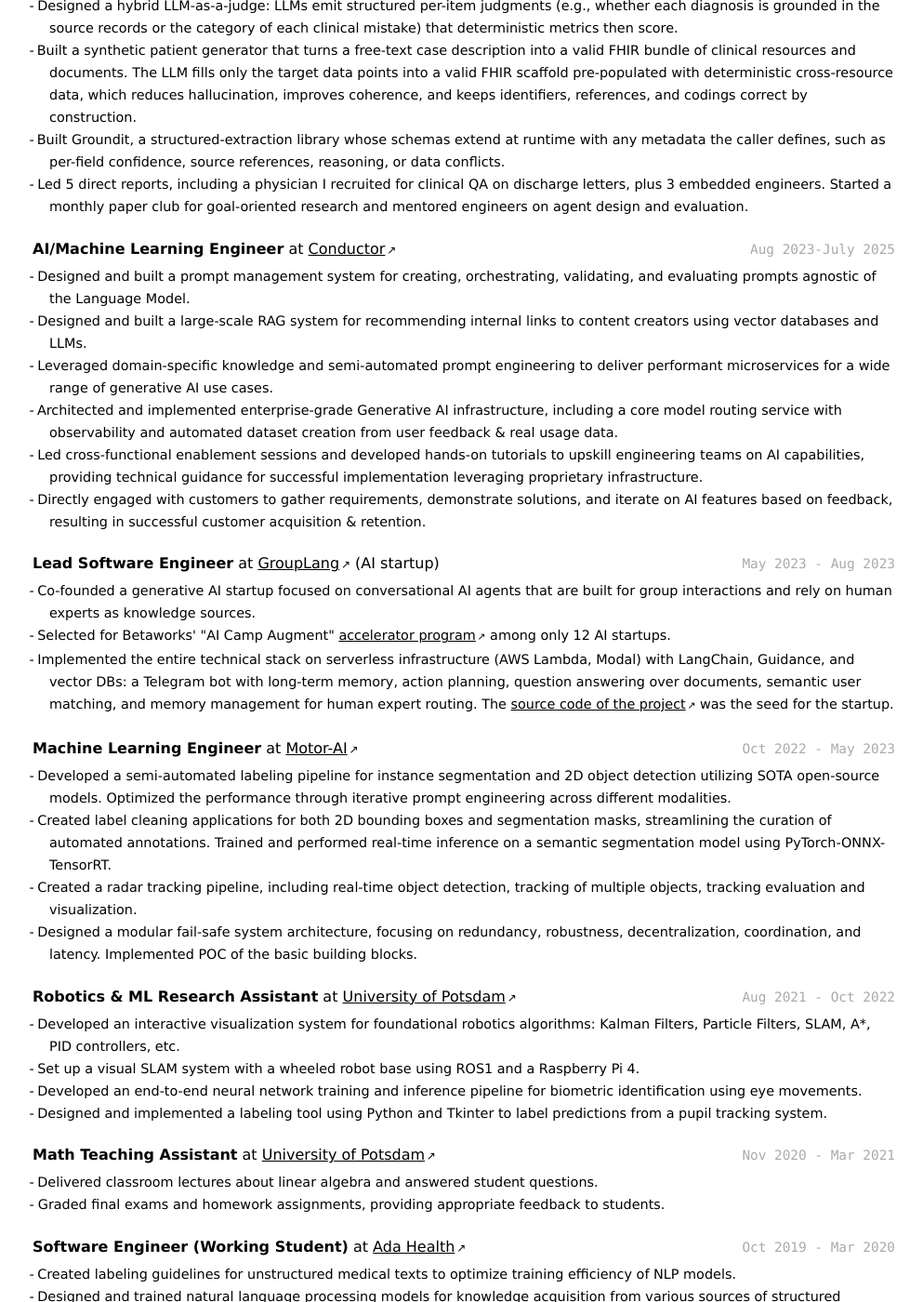
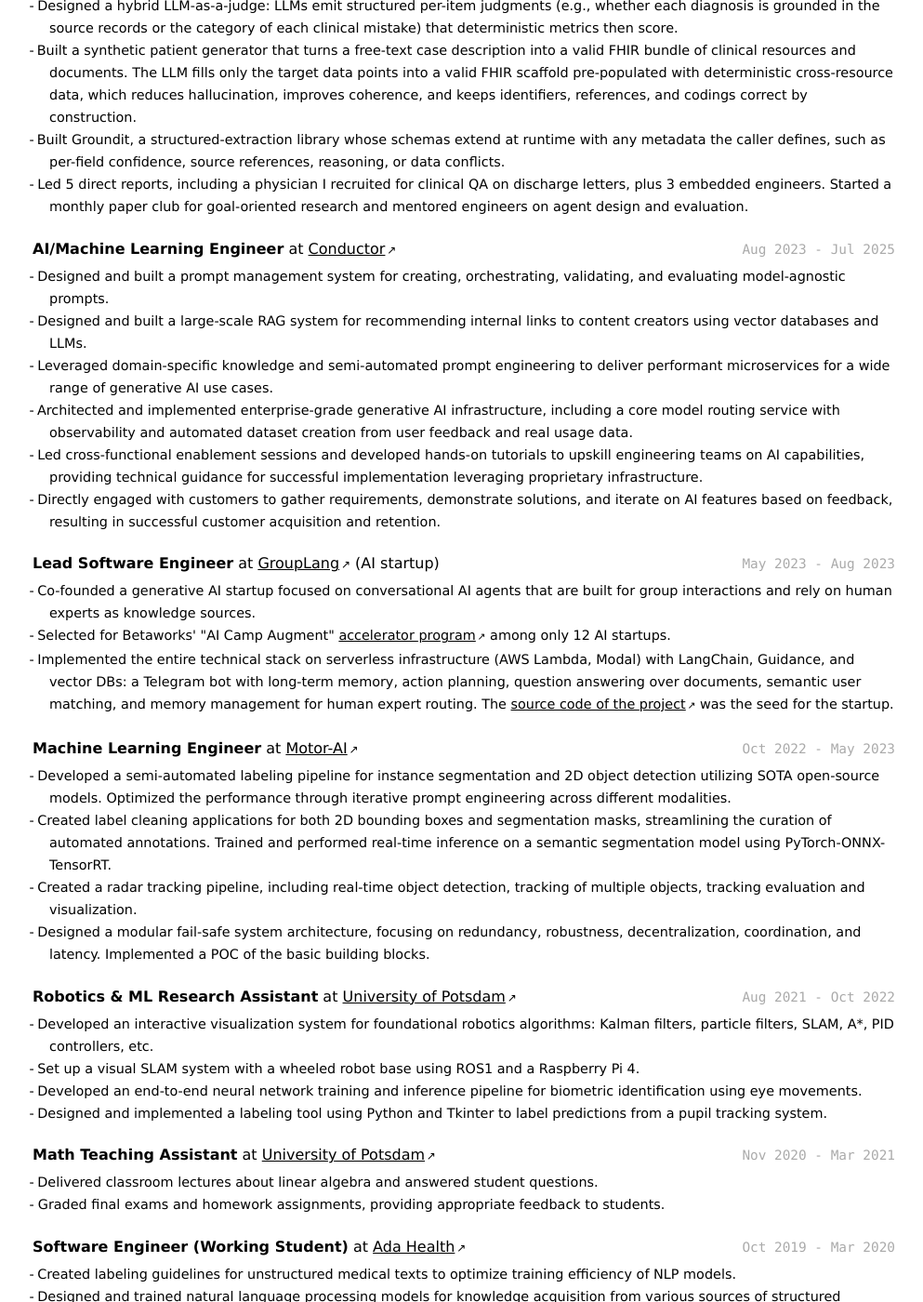
Before and after one commit to Sam1320/Sam1320.github.io, a Jekyll site: the page resume.html, which Jekyll copies as it is, in a window 1280 px wide and 1400 px high, scrolled down 736 px. Shown: the whole window at 93% size, without its empty margins (149-1142 px from the left). Built offline with Jekyll 4.4.1, drawn with Linux system fonts in a browser that asks for light colours; some of the changed text lies outside the part shown.

Commit message:
fix: refine date formatting, correct thesis capitalization, and enhance clarity in work experience descriptions in resume

```diff
--- a/resume.html
+++ b/resume.html
@@ -20,23 +20,23 @@
 
             <h2 id="education">Education</h2>
 
-            <p><code class="language-plaintext highlighter-rouge">2019-2022</code>
+            <p><code class="language-plaintext highlighter-rouge">2019 - 2022</code>
             <strong>BSc. Informatics and Computational Science</strong>
             <em>University of Potsdam, Germany</em></p>
 
             <p><em>Thesis: <a href="https://github.com/Sam1320/robolab">A Simulation Environment</a> for Visualizing Foundational Artificial Intelligence Methods of Localization, Mapping, Planning and Control with Application in Robotic Systems.</em>
             <!-- GPA: 3.7 --></p>
 
-            <p><code class="language-plaintext highlighter-rouge">2012-2018</code>
+            <p><code class="language-plaintext highlighter-rouge">2012 - 2018</code>
             <strong>Bachelor of Medicine</strong>
             <em>University of Carabobo, Venezuela</em></p>
 
-            <p><em>Thesis: In-vitro Effect of Croton Malambo and Croton Micans on Human Cancer Cell Lines and their Interaction with Chemotherapeutic Drugs.</em>
+            <p><em>Thesis: In Vitro Effect of Croton malambo and Croton micans on Human Cancer Cell Lines and their Interaction with Chemotherapeutic Drugs.</em>
             <!-- GPA: 3.6 --></p>
 
             <h2 id="work-experience">Work Experience</h2>
 
-            <p><code class="language-plaintext highlighter-rouge">July 2025 - Oct 2026</code>
+            <p><code class="language-plaintext highlighter-rouge">Jul 2025 - Oct 2026</code>
                 <strong>Lead AI Engineer</strong> at <a href="https://recaresolutions.com/">Recare</a></p>
                 <p><em>Built and led Recare's AI organization from scratch into its fastest-growing and most load-bearing unit, applying LLMs to clinical documentation workflows, with AI features in production at 25+ hospitals.</em></p>
                 <ul>
@@ -48,15 +48,15 @@
                     <li>Led 5 direct reports, including a physician I recruited for clinical QA on discharge letters, plus 3 embedded engineers. Started a monthly paper club for goal-oriented research and mentored engineers on agent design and evaluation.</li>
                 </ul>
 
-            <p><code class="language-plaintext highlighter-rouge">Aug 2023-July 2025</code>
+            <p><code class="language-plaintext highlighter-rouge">Aug 2023 - Jul 2025</code>
             <strong>AI/Machine Learning Engineer</strong> at <a href="https://www.conductor.com/">Conductor</a></p>
             <ul>
-                <li>Designed and built a prompt management system for creating, orchestrating, validating, and evaluating prompts agnostic of the Language Model.</li>
+                <li>Designed and built a prompt management system for creating, orchestrating, validating, and evaluating model-agnostic prompts.</li>
                 <li>Designed and built a large-scale RAG system for recommending internal links to content creators using vector databases and LLMs.</li>
                 <li>Leveraged domain-specific knowledge and semi-automated prompt engineering to deliver performant microservices for a wide range of generative AI use cases.</li>
-                <li>Architected and implemented enterprise-grade Generative AI infrastructure, including a core model routing service with observability and automated dataset creation from user feedback & real usage data.</li>
+                <li>Architected and implemented enterprise-grade generative AI infrastructure, including a core model routing service with observability and automated dataset creation from user feedback and real usage data.</li>
                 <li>Led cross-functional enablement sessions and developed hands-on tutorials to upskill engineering teams on AI capabilities, providing technical guidance for successful implementation leveraging proprietary infrastructure.</li>
-                <li>Directly engaged with customers to gather requirements, demonstrate solutions, and iterate on AI features based on feedback, resulting in successful customer acquisition & retention.</li>
+                <li>Directly engaged with customers to gather requirements, demonstrate solutions, and iterate on AI features based on feedback, resulting in successful customer acquisition and retention.</li>
             </ul>
             <p><code class="language-plaintext highlighter-rouge">May 2023 - Aug 2023</code>
                 <strong>Lead Software Engineer</strong> at <a href="https://grouplang.ai/">GroupLang</a> (AI startup)</p>
@@ -74,14 +74,14 @@
                 <li>Developed a semi-automated labeling pipeline for instance segmentation and 2D object detection utilizing SOTA open-source models. Optimized the performance through iterative prompt engineering across different modalities.</li>
                 <li>Created label cleaning applications for both 2D bounding boxes and segmentation masks, streamlining the curation of automated annotations. Trained and performed real-time inference on a semantic segmentation model using PyTorch-ONNX-TensorRT.</li>
                 <li>Created a radar tracking pipeline, including real-time object detection, tracking of multiple objects, tracking evaluation and visualization.</li>
-                <li>Designed a modular fail-safe system architecture, focusing on redundancy, robustness, decentralization, coordination, and latency. Implemented POC of the basic building blocks.</li>
+                <li>Designed a modular fail-safe system architecture, focusing on redundancy, robustness, decentralization, coordination, and latency. Implemented a POC of the basic building blocks.</li>
             </ul>
 
             <p><code class="language-plaintext highlighter-rouge">Aug 2021 - Oct 2022</code>
             <strong>Robotics &amp; ML Research Assistant</strong> at <a href="https://www.uni-potsdam.de/de/cs-ml/index">University of Potsdam</a></p>
 
             <ul>
-                <li>Developed an interactive visualization system for foundational robotics algorithms: Kalman Filters, Particle Filters, SLAM, A*, PID controllers, etc.</li>
+                <li>Developed an interactive visualization system for foundational robotics algorithms: Kalman filters, particle filters, SLAM, A*, PID controllers, etc.</li>
                 <li>Set up a visual SLAM system with a wheeled robot base using ROS1 and a Raspberry Pi 4.</li>
                 <li>Developed an end-to-end neural network training and inference pipeline for biometric identification using eye movements.</li>
                 <li>Designed and implemented a labeling tool using Python and Tkinter to label predictions from a pupil tracking system.</li>
@@ -115,11 +115,11 @@
             <a href="https://play.google.com/store/apps/details?id=com.sam.estimate">Estimate My State</a>
             <span class="tech">(Kotlin, Android Studio)</span></p>
 
-            <p>Android app that leverages internal sensors to estimate position and velocity. Useful to evaluate multi-object tracking systems by having approximate ground truth states for arbitrary objects.</p>
+            <p>Android app that leverages internal sensors to estimate position and velocity. Useful for evaluating multi-object tracking systems, as it provides approximate ground-truth states for arbitrary objects.</p>
 
             <p><code class="language-plaintext highlighter-rouge">Sep 2022</code>
             <a href="https://github.com/Sam1320/motorai_challenge">Webcam Game Controller</a>
-            <span class="tech">(Pytorch, OpenCV, Python)</span></p>
+            <span class="tech">(PyTorch, OpenCV, Python)</span></p>
 
             <p>A webcam-based game controller that uses a very lightweight neural network to detect hand gestures and control a game.</p>
 
@@ -131,9 +131,9 @@
 
             <p><code class="language-plaintext highlighter-rouge">Jul 2019 - Aug 2019</code>
             <a href="https://www.kaggle.com/code/sam1320/capstone">Diabetic Retinopathy Detection</a>
-            <span class="tech">(Tensorflow, Computer Vision)</span></p>
+            <span class="tech">(TensorFlow, Computer Vision)</span></p>
 
-            <p>A neural network able to identify if there are signs of Diabetic Retinopathy present in a retina image (taken with fundus photography) and classify each image into five different categories depending on the severity of the condition.</p>
+            <p>A neural network that detects signs of diabetic retinopathy in retinal images (fundus photography) and classifies them into five severity levels.</p>
 
             <h2 id="publications">Publications</h2>
             <p><code class="language-plaintext highlighter-rouge">Nov 2024</code>
@@ -150,7 +150,7 @@
 
             <p><strong>Hobbies:</strong> Climbing, Yoga, Freediving.</p>
 
-            <p><strong>Technologies &amp; Frameworks:</strong> FastAPI. Celery. TaskIQ. PostgreSQL. DynamoDB. Milvus. Docker. Kubernetes. AWS. SageMaker. GCP. Modal. Datadog. Prometheus/Grafana. Langfuse. Strands. Dspy. Guidance. LangChain. FHIR. PyTorch. TensorRT. Tensorflow. Eigen. ROS2. Pygame. Pandas.</p>
+            <p><strong>Technologies &amp; Frameworks:</strong> FastAPI, Celery, TaskIQ, PostgreSQL, DynamoDB, Milvus, Docker, Kubernetes, AWS, SageMaker, GCP, Modal, Datadog, Prometheus/Grafana, Langfuse, Strands, DSPy, Guidance, LangChain, FHIR, PyTorch, TensorRT, TensorFlow, Eigen, ROS2, Pygame, Pandas.</p>
 
             <p><strong>Programming Languages:</strong> Python, JavaScript/TypeScript, C/C++.</p>
 
```
